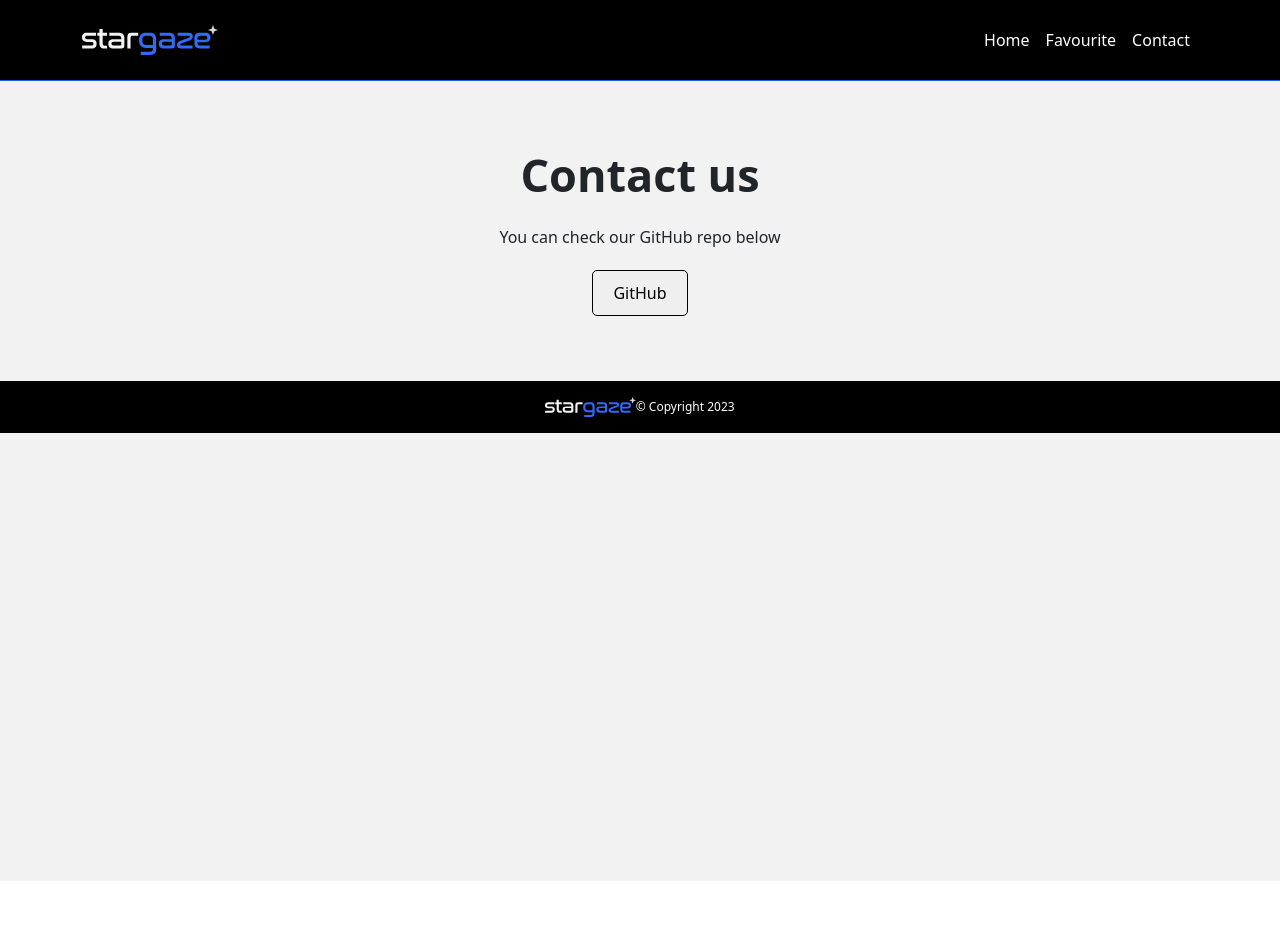
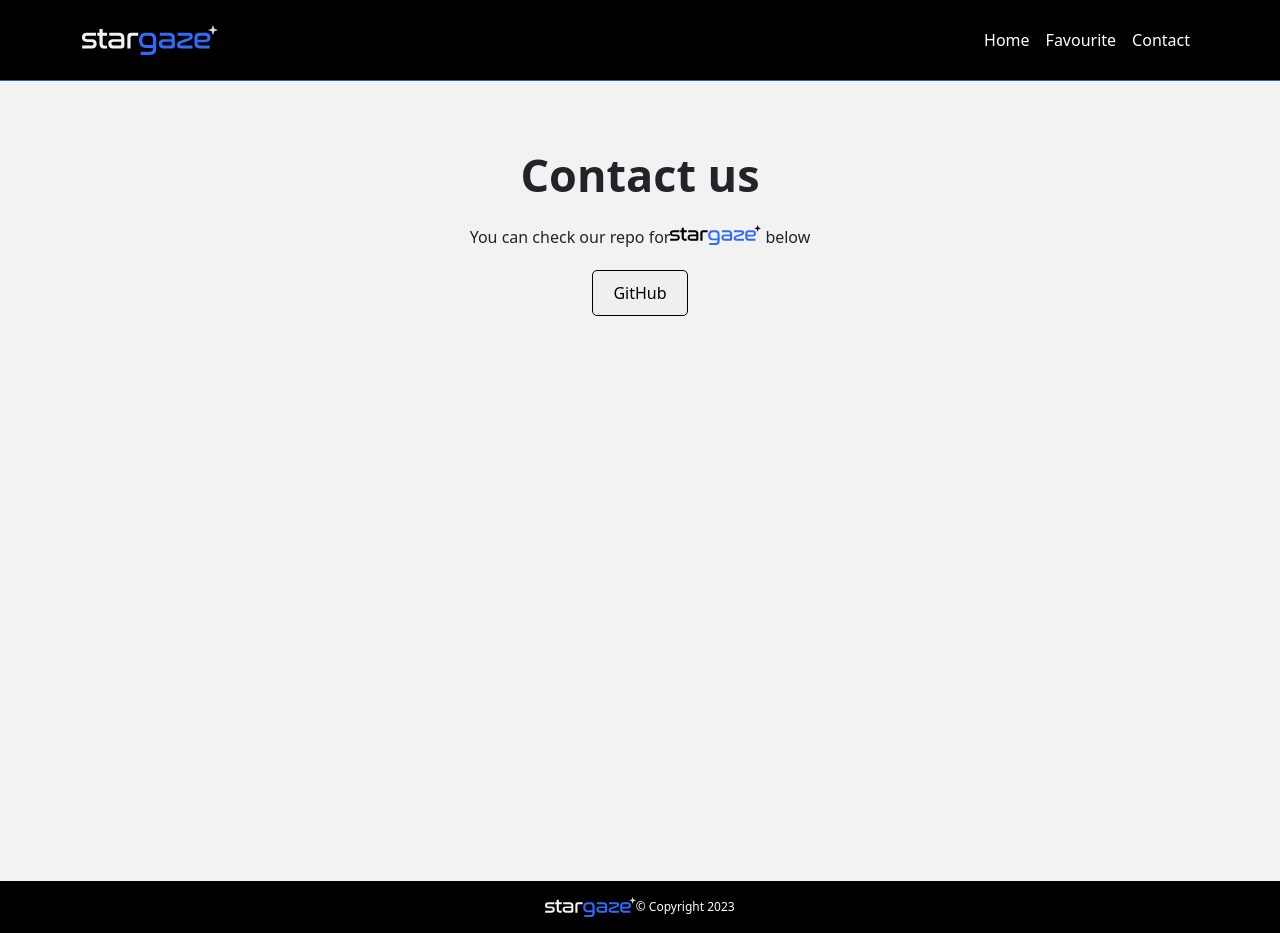
Before and after one commit to alecerf01/stargaze, a React (Create React App) app: page /#/contact in a window 1280 px wide. Before the commit the page ends 881 px from the top, so only its background shows below. Built offline with nearby package versions, Linux system fonts and the light colour scheme.

Commit message:
changes to sentact page, working on favourite page template

```diff
--- a/src/pages/Contact/index.js
+++ b/src/pages/Contact/index.js
@@ -5,18 +5,23 @@ import Footer from "../../components/Footer";
 function Contact() {
 
     return (
-        <div className='contact-container'>
-            <div className='main-para'>
-                <p className="contact-header">Contact us</p>
-                <p className="para">You can check our GitHub repo below</p>
-            </div>
+        <>
+            <div className='contact-container'>
+                <div className='main-para'>
+                    <p className="contact-header">Contact us</p>
+                    <p className="para">You can check our repo for
+                        <span>
+                            <img src="/logo-black.svg" height="20" className="d-inline-block align-top" alt="stargaze logo" />
+                        </span> below</p>
+                </div>
 
-            <div className='contact-buttons'>
-                <a  target='_blank' href="https://github.com/alecerf01/stargaze"> <button className='buttons' type="button"> GitHub</button></a>
+                <div className='contact-buttons'>
+                    <a target='_blank' href="https://github.com/alecerf01/stargaze"> <button className='buttons' type="button"> GitHub</button></a>
+                </div>
+
             </div>
             <Footer />
-        </div>
-
+        </>
     )
 }
 
--- a/src/pages/Contact/style.css
+++ b/src/pages/Contact/style.css
@@ -7,8 +7,9 @@
     background-color: rgb(242, 242, 242);
     height: 100vh;
     text-align: center;
+}
 
-}
+
 
 .contact-header {
     font-size: 45px;
--- a/src/pages/Favourite/index.js
+++ b/src/pages/Favourite/index.js
@@ -2,19 +2,34 @@ import React from 'react';
 import Card from '../../components/Card';
 import Search from '../../components/Search';
 import Footer from "../../components/Footer";
+import HeroSection from '../../components/HeroSection';
+import Wrapper from "../../components/Wrapper";
 import './style.css';
 
 function Favourite() {
   return (
-    <div className='bckg'>
-        <p className="fave-header">Header</p>
-        <p className="fave-subheader">Neque porro quisquam est qui dolorem ipsum quia dolor adipisci velit.</p>
+    <>
+      <div className='bckg'>
+        <div className='hero-sec'>
+          <HeroSection />
+          <Search />
+        </div>
 
-        <Search />
-        <Card />
 
-        <Footer />
-    </div>
+        <div className='constellation-sec'>
+          <p className='constellation-header'>you favourites</p>
+
+          <Wrapper>
+            <Card />
+            <Card />
+            <Card />
+            <Card />
+          </Wrapper>
+        </div>
+
+      </div>
+      <Footer />
+    </>
   )
 }
 
```
Also changed, not shown: public/logo-black.svg (added).
